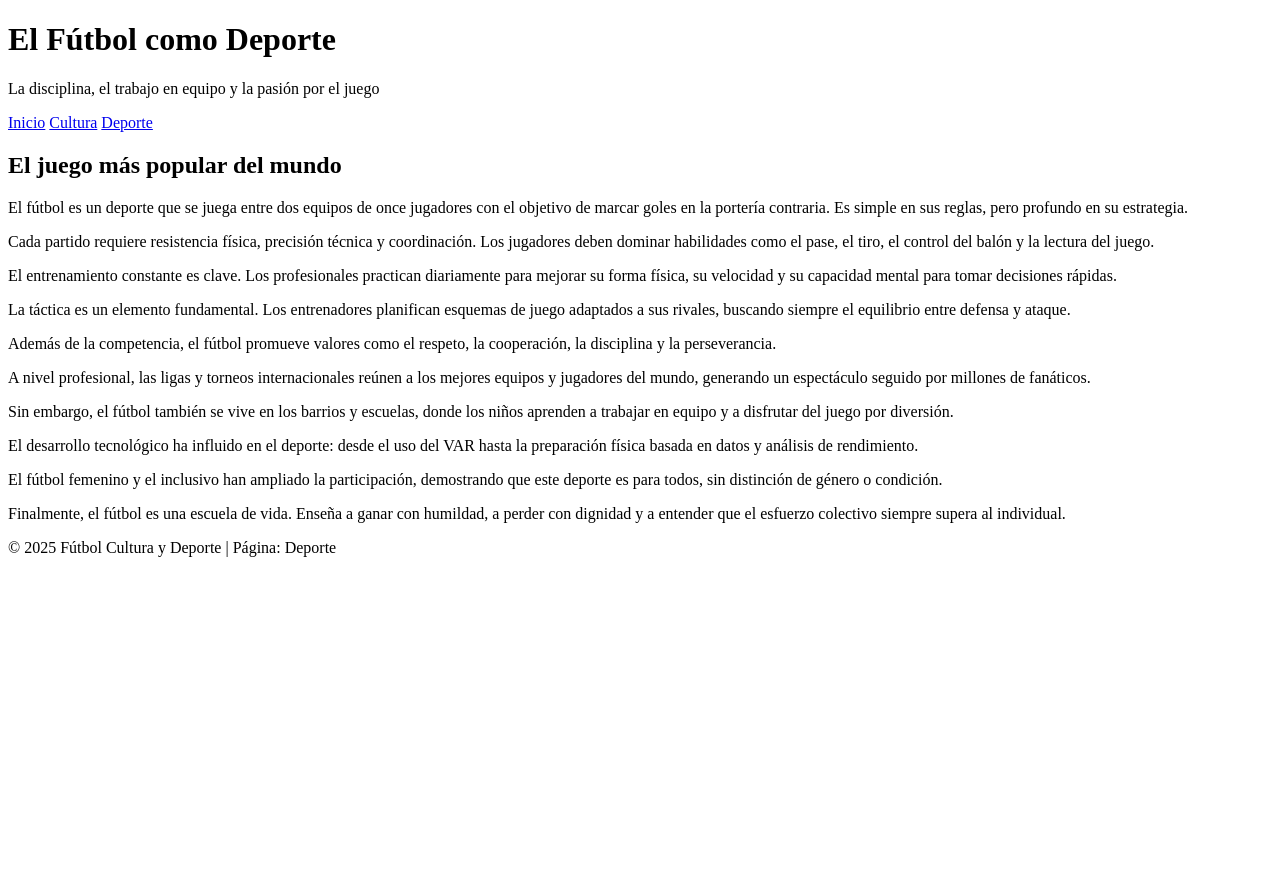
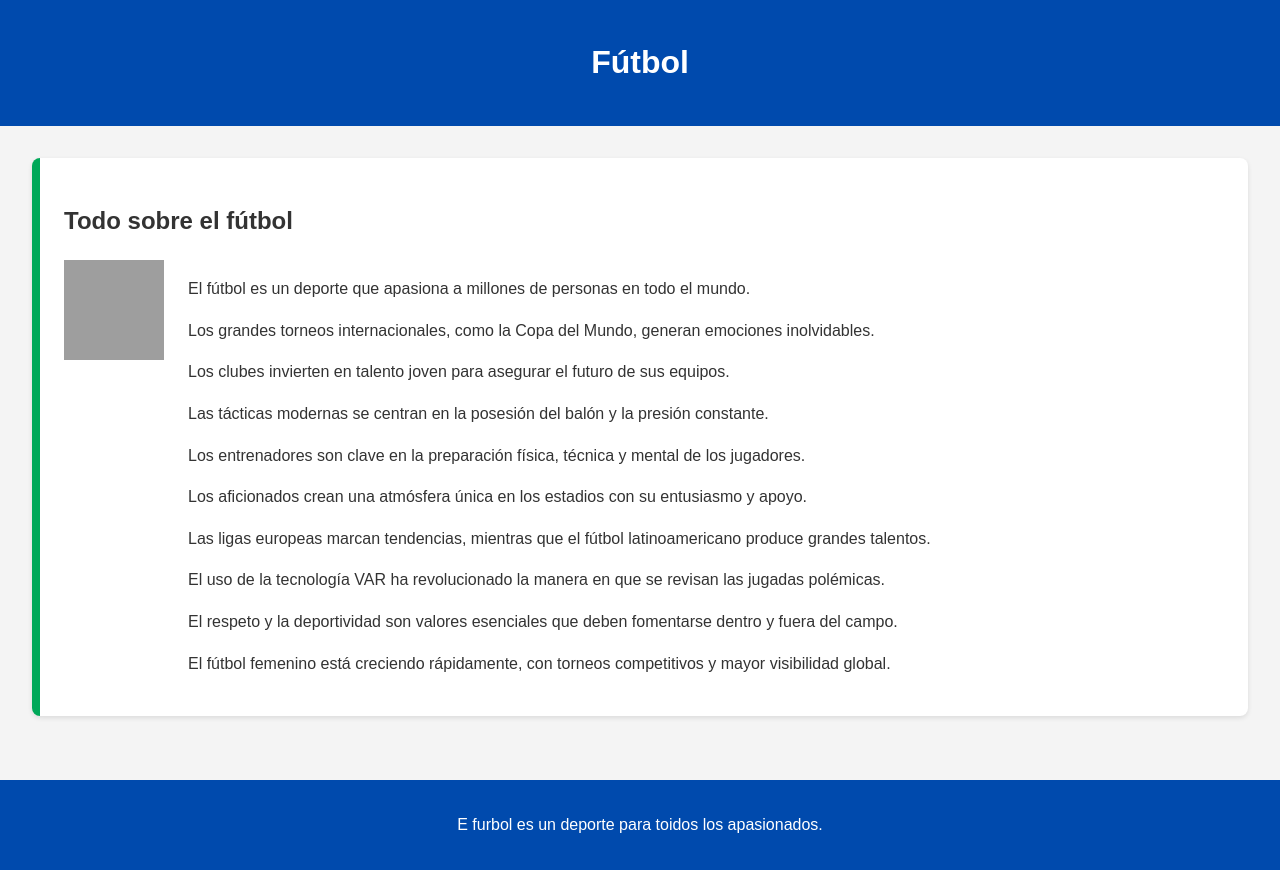
Before and after one commit to leslyy03/Examen_GitHub_ValdiviaSantiago-, a plain HTML site: page deporte1.html/deporte1.html in a window 1280 px wide. Before the commit the page ends 800 px from the top, so only its background shows below. Drawn offline with Linux system fonts and the light colour scheme; grey boxes are pictures that could not be loaded.

Commit message:
part_comic5

```diff
--- a/deporte1.html/deporte1.html
+++ b/deporte1.html/deporte1.html
@@ -3,49 +3,89 @@
 <head>
   <meta charset="UTF-8">
   <meta name="viewport" content="width=device-width, initial-scale=1.0">
-    <title> El Fútbol como Deporte </title>
-    <link rel="stylesheet" href="styles.css">
+  <title>Fútbol Index</title>
+  <style>
+    body {
+      font-family: 'Poppins', sans-serif;
+      margin: 0;
+      background-color: #f4f4f4;
+      color: #333;
+      line-height: 1.6;
+    }
+
+    header {
+      background-color: #004aad;
+      color: white;
+      padding: 1rem;
+      text-align: center;
+    }
+
+    main {
+      padding: 2rem;
+    }
+
+    .futbol-section {
+      background: white;
+      border-left: 8px solid #00a859;
+      border-radius: 8px;
+      padding: 1.5rem;
+      box-shadow: 0 2px 5px rgba(0,0,0,0.1);
+    }
+
+    .card {
+      display: flex;
+      align-items: flex-start;
+      gap: 1.5rem;
+      margin-top: 1rem;
+    }
+
+    .card img {
+      width: 100px;
+      height: 100px;
+    }
+
+    .card p {
+      margin-bottom: 1rem;
+    }
+
+    footer {
+      background-color: #004aad;
+      color: white;
+      text-align: center;
+      padding: 1rem;
+      margin-top: 2rem;
+    }
+  </style>
 </head>
 <body>
-
   <header>
-        <h1>El Fútbol como Deporte</h1>
-        <p>La disciplina, el trabajo en equipo y la pasión por el juego</p>
+    <h1>Fútbol</h1>
   </header>
 
-    <nav>
-        <a href="index.html">Inicio</a>
-        <a href="cultura.html">Cultura</a>
-        <a href="deporte.html">Deporte</a>
-    </nav>
+  <main>
+    <section class="futbol-section">
+      <h2>Todo sobre el fútbol</h2>
 
-    <section>
-        <h2>El juego más popular del mundo</h2>
-
-        <p>El fútbol es un deporte que se juega entre dos equipos de once jugadores con el objetivo de marcar goles en la portería contraria. Es simple en sus reglas, pero profundo en su estrategia.</p>
-
-        <p>Cada partido requiere resistencia física, precisión técnica y coordinación. Los jugadores deben dominar habilidades como el pase, el tiro, el control del balón y la lectura del juego.</p>
-
-        <p>El entrenamiento constante es clave. Los profesionales practican diariamente para mejorar su forma física, su velocidad y su capacidad mental para tomar decisiones rápidas.</p>
-
-        <p>La táctica es un elemento fundamental. Los entrenadores planifican esquemas de juego adaptados a sus rivales, buscando siempre el equilibrio entre defensa y ataque.</p>
-
-        <p>Además de la competencia, el fútbol promueve valores como el respeto, la cooperación, la disciplina y la perseverancia.</p>
-
-        <p>A nivel profesional, las ligas y torneos internacionales reúnen a los mejores equipos y jugadores del mundo, generando un espectáculo seguido por millones de fanáticos.</p>
-
-        <p>Sin embargo, el fútbol también se vive en los barrios y escuelas, donde los niños aprenden a trabajar en equipo y a disfrutar del juego por diversión.</p>
-
-        <p>El desarrollo tecnológico ha influido en el deporte: desde el uso del VAR hasta la preparación física basada en datos y análisis de rendimiento.</p>
-
-        <p>El fútbol femenino y el inclusivo han ampliado la participación, demostrando que este deporte es para todos, sin distinción de género o condición.</p>
-
-        <p>Finalmente, el fútbol es una escuela de vida. Enseña a ganar con humildad, a perder con dignidad y a entender que el esfuerzo colectivo siempre supera al individual.</p>
+      <div class="card">
+        <img src= https://i.ytimg.com/vi/jvrayw6wANg/maxresdefault.jpg  alt="Balón de fútbol">
+        <div>
+          <p>El fútbol es un deporte que apasiona a millones de personas en todo el mundo.</p>
+          <p>Los grandes torneos internacionales, como la Copa del Mundo, generan emociones inolvidables.</p>
+          <p>Los clubes invierten en talento joven para asegurar el futuro de sus equipos.</p>
+          <p>Las tácticas modernas se centran en la posesión del balón y la presión constante.</p>
+          <p>Los entrenadores son clave en la preparación física, técnica y mental de los jugadores.</p>
+          <p>Los aficionados crean una atmósfera única en los estadios con su entusiasmo y apoyo.</p>
+          <p>Las ligas europeas marcan tendencias, mientras que el fútbol latinoamericano produce grandes talentos.</p>
+          <p>El uso de la tecnología VAR ha revolucionado la manera en que se revisan las jugadas polémicas.</p>
+          <p>El respeto y la deportividad son valores esenciales que deben fomentarse dentro y fuera del campo.</p>
+          <p>El fútbol femenino está creciendo rápidamente, con torneos competitivos y mayor visibilidad global.</p>
+        </div>
+      </div>
     </section>
+  </main>
 
   <footer>
-        <p>© 2025 Fútbol Cultura y Deporte | Página: Deporte</p>
+    <p> E furbol es un deporte para toidos los apasionados.</p>
   </footer>
-
 </body>
 </html>
```
Lines whose indentation alone changed are shown as unchanged.
